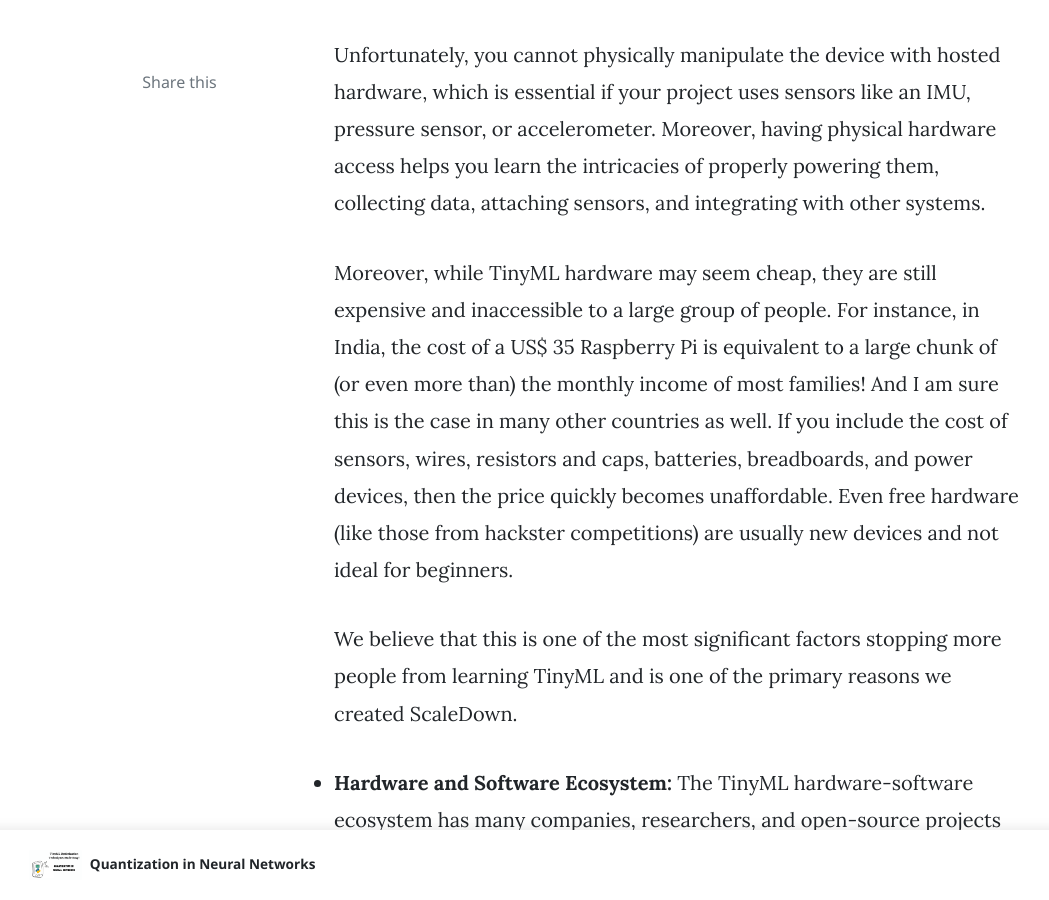
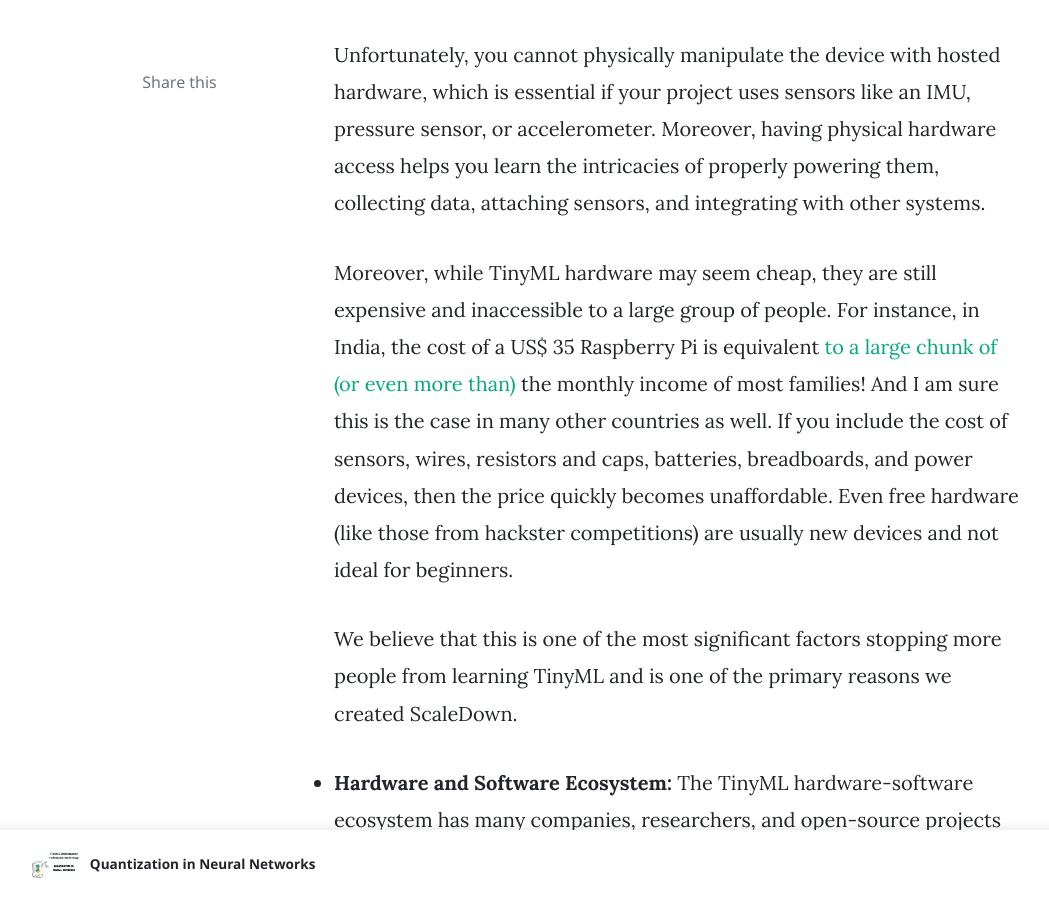
Before and after one commit to scaledown-team/blog, a Jekyll site: the page built from _posts/2022-01-01-learning-tinyml-is-hard.md, in a window 1280 px wide and 900 px high, scrolled down 2416 px. Shown: the whole window, without its empty margins (76-1125 px from the left). Built offline with Jekyll 4.4.1, drawn with Linux system fonts in a browser that asks for light colours; nearby versions of some CDN libraries; comment, search, counter and statistics services are not loaded; some of the changed text lies outside the part shown.

Commit message:
added blog images and author names

```diff
--- a/_includes/main-loop-card.html
+++ b/_includes/main-loop-card.html
@@ -12,6 +12,9 @@
 		<a class="text-capitalize text-muted smoothscroll" href="{{site.baseurl}}/categories.html#{{ category | downcase }}">{{ category }}</a><span class="sep">, </span>
 		{% endfor %}
 		</span>
+		By <span class="catlist">
+		<a class="text-capitalize text-muted smoothscroll" href="{{site.baseurl}}/author-{{ post.author | downcase }}">{{ post.author}}</a><span class="sep">, </span>
+		</span>
 	</small>
 	<small class="text-muted">
 		{{ post.date | date: '%b %d, %Y' }}
--- a/_includes/sidebar-featured.html
+++ b/_includes/sidebar-featured.html
@@ -13,6 +13,9 @@
                     <a class="text-capitalize text-muted smoothscroll" href="{{site.baseurl}}/categories.html#{{ category | downcase }}">{{ category }}</a><span class="sep">, </span>
                     {% endfor %}
                     </span>
+                    By <span class="catlist">
+                    <a class="text-capitalize text-muted smoothscroll" href="{{site.baseurl}}/author-{{ post.author | downcase }}">{{ post.author}}</a><span class="sep">, </span>
+                    </span>
                 </span>
             </span>
             </li>
--- a/_posts/2022-01-01-learning-tinyml-is-hard.md
+++ b/_posts/2022-01-01-learning-tinyml-is-hard.md
@@ -27,7 +27,7 @@
 
 	Unfortunately, you cannot physically manipulate the device with hosted hardware, which is essential if your project uses sensors like an IMU, pressure sensor, or accelerometer. Moreover, having physical hardware access helps you learn the intricacies of properly powering them, collecting data, attaching sensors, and integrating with other systems.
 
-	Moreover, while TinyML hardware may seem cheap, they are still expensive and inaccessible to a large group of people. For instance, in India, the cost of a US$ 35 Raspberry Pi is equivalent to a large chunk of (or even more than) the monthly income of most families! And I am sure this is the case in many other countries as well. If you include the cost of sensors, wires, resistors and caps, batteries, breadboards, and power devices, then the price quickly becomes unaffordable. Even free hardware (like those from hackster competitions) are usually new devices and not ideal for beginners.
+	Moreover, while TinyML hardware may seem cheap, they are still expensive and inaccessible to a large group of people. For instance, in India, the cost of a US$ 35 Raspberry Pi is equivalent [to a large chunk of (or even more than)](https://timesofindia.indiatimes.com/business/india-business/top-1-hold-22-of-income-india-among-most-unequal-nations-shows-report/articleshow/88149699.cms) the monthly income of most families! And I am sure this is the case in many other countries as well. If you include the cost of sensors, wires, resistors and caps, batteries, breadboards, and power devices, then the price quickly becomes unaffordable. Even free hardware (like those from hackster competitions) are usually new devices and not ideal for beginners.
 
 	We believe that this is one of the most significant factors stopping more people from learning TinyML and is one of the primary reasons we created ScaleDown.
 
```
Also changed, not shown: other parts of _posts/2022-01-01-learning-tinyml-is-hard.md (+2 -2 lines), index.html (+12 -0 lines).
